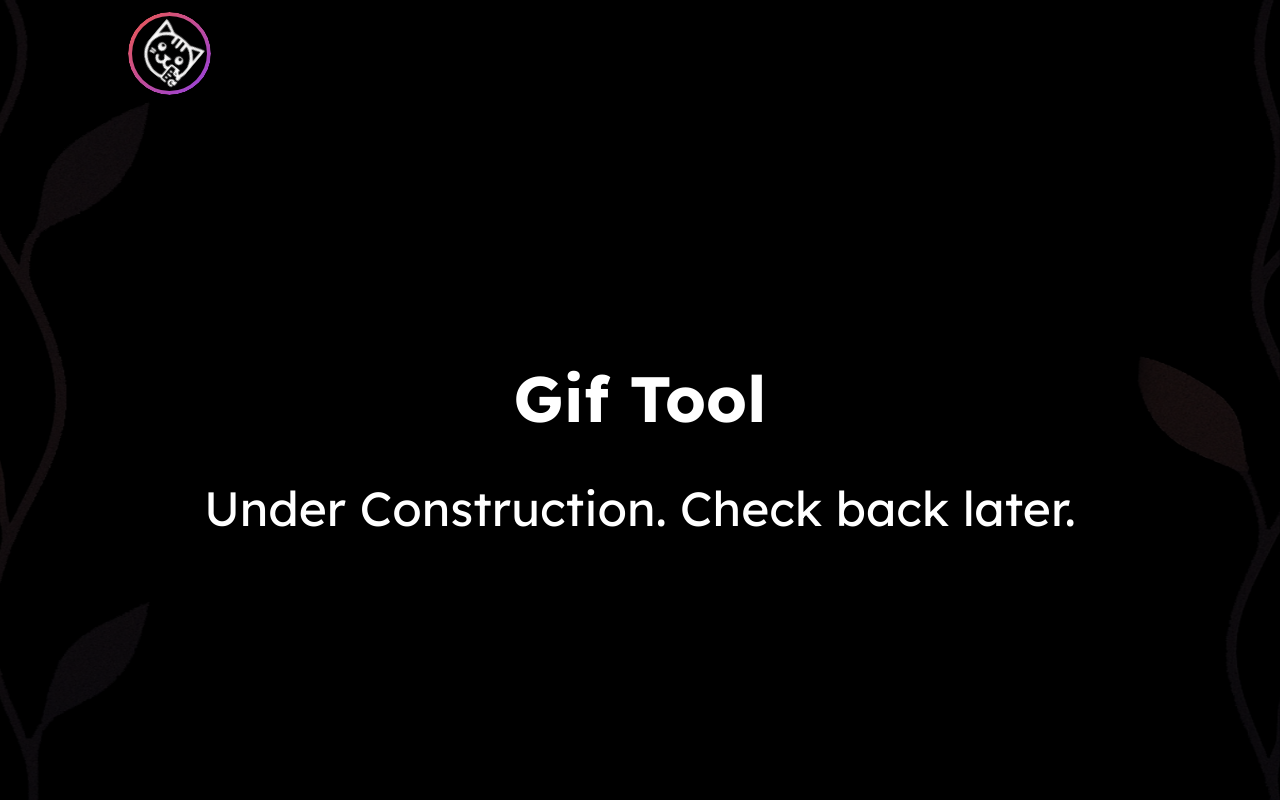
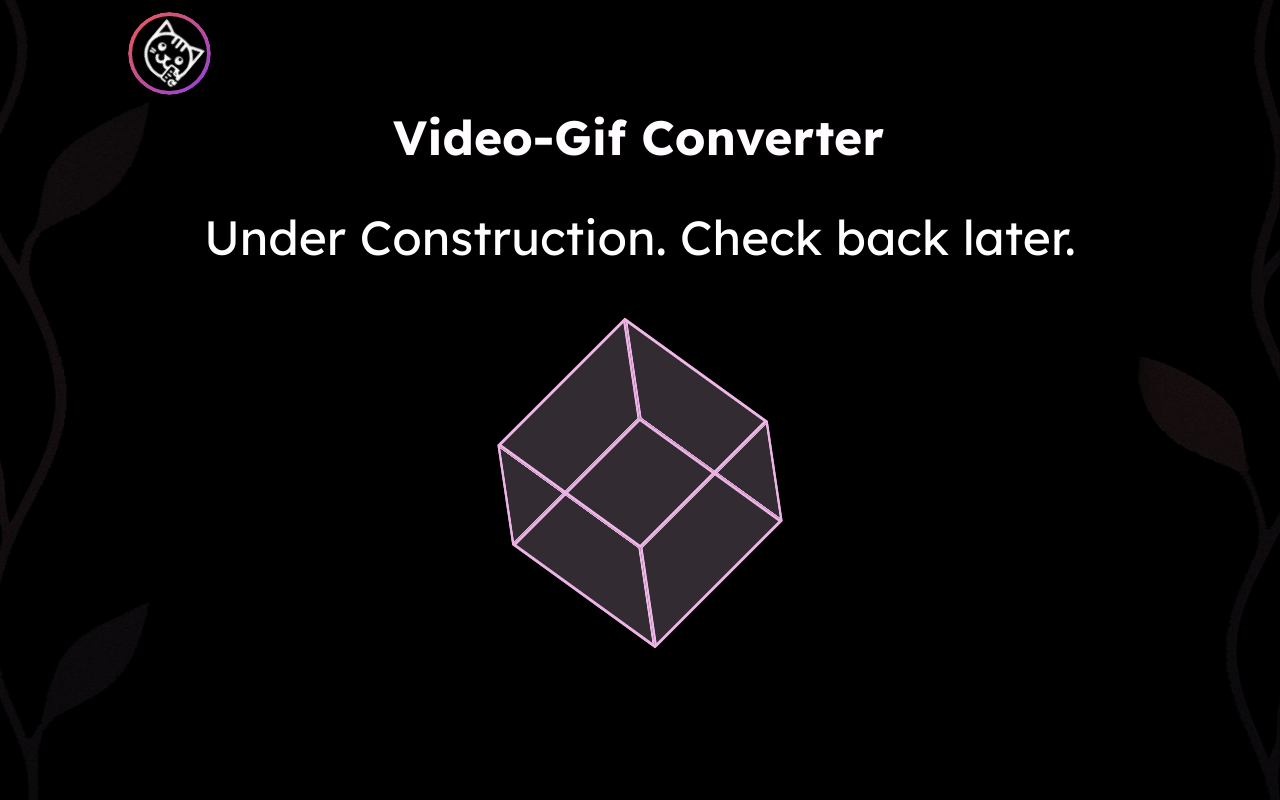
Before and after one commit to toricodesthings/Convertifile-Webapp, a Next.js app: page /giftool in a window 1280 px wide. Built offline with nearby package versions, Linux system fonts and the light colour scheme.

Commit message:
update UI

```diff
--- a/src/app/documentconverter/docconverter.module.css
+++ b/src/app/documentconverter/docconverter.module.css
@@ -15,8 +15,7 @@
   position: relative;
   text-align: center;
   color: var(--title-text-color);
-  text-shadow: 0 2px 4px rgba(var(--text-shadow-color-rgb), 0.2),
-  0 0 1px rgba(var(--subtle-glow-rgb-2), 0.5);
+  text-shadow: 0 1px 2px rgba(var(--subtle-glow-rgb-2), 0.1);
   overflow: hidden;
   white-space: nowrap;
   animation: typing 1.2s steps(40, end);
--- /dev/null
+++ b/src/app/giftool/giftool.module.css
@@ -0,0 +1,89 @@
+.container {
+    display: flex;
+    flex-direction: column;
+    align-items: center;
+    width: 80%;
+    height: 100%;
+    justify-content: flex-start;
+    gap: 5vh;
+    padding-top: 1.5vh;
+    margin: 0 auto;
+  }
+
+  .pageTitle {
+    font-size: clamp(2rem, 4vw, 3rem);
+    position: relative;
+    text-align: center;
+    color: var(--title-text-color);
+    text-shadow: 0 1px 2px rgba(var(--subtle-glow-rgb-2), 0.1);
+    overflow: hidden;
+    white-space: nowrap;
+    animation: typing 1.2s steps(40, end);
+    border-right: 3px solid transparent;
+  }
+
+  @keyframes typing {
+    from { width: 0 }
+    to { width: 100% }
+  }
+
+  .spinner {
+    margin-top: 10vh;
+    width: 15vw;
+    height: 15vw;
+    --clr: rgb(237, 179, 230);
+    --clr-alpha: rgba(253, 222, 255, 0.1);
+    animation: spinner 1.6s infinite ease;
+    transform-style: preserve-3d;
+
+  }
+
+  .spinner > div {
+    background-color: var(--clr-alpha);
+    height: 100%;
+    position: absolute;
+    width: 100%;
+    border: 3.5px solid var(--clr);
+  }
+
+  .spinner div:nth-of-type(1) {
+    transform: translateZ(-7.5vw) rotateY(180deg);
+  }
+
+  .spinner div:nth-of-type(2) {
+    transform: rotateY(-270deg) translateX(50%);
+    transform-origin: top right;
+  }
+
+  .spinner div:nth-of-type(3) {
+    transform: rotateY(270deg) translateX(-50%);
+    transform-origin: center left;
+  }
+
+  .spinner div:nth-of-type(4) {
+    transform: rotateX(90deg) translateY(-50%);
+    transform-origin: top center;
+  }
+
+  .spinner div:nth-of-type(5) {
+    transform: rotateX(-90deg) translateY(50%);
+    transform-origin: bottom center;
+  }
+
+  .spinner div:nth-of-type(6) {
+    transform: translateZ(7.5vw);
+  }
+
+  @keyframes spinner {
+    0% {
+      transform: rotate(45deg) rotateX(-25deg) rotateY(25deg);
+    }
+
+    50% {
+      transform: rotate(45deg) rotateX(-385deg) rotateY(25deg);
+    }
+
+    100% {
+      transform: rotate(45deg) rotateX(-385deg) rotateY(385deg);
+    }
+  }
--- a/src/app/giftool/page.tsx
+++ b/src/app/giftool/page.tsx
@@ -1,10 +1,19 @@
 import React from 'react';
+import styles from './giftool.module.css';
 
 const GifToolPage = () => {
     return (
-        <div style={{ textAlign: 'center', display: 'flex', flexDirection: 'column', alignItems: 'center', justifyContent: 'center', gap: '5vh', height: '100%' }}>
-            <h1 style={{ fontSize: '4rem'}}>Gif Tool</h1>
+        <div className={styles.container}>
+            <h1 className={styles.pageTitle}>Video-Gif Converter</h1>
             <p style={{ fontSize: '3rem'}}>Under Construction. Check back later.</p>
+            <div className={styles.spinner}>
+                <div />
+                <div />
+                <div />
+                <div />
+                <div />
+                <div />
+            </div>
         </div>
     );
 };
--- a/src/app/imageconverter/imageconverter.module.css
+++ b/src/app/imageconverter/imageconverter.module.css
@@ -15,8 +15,7 @@
   position: relative;
   text-align: center;
   color: var(--title-text-color);
-  text-shadow: 0 2px 4px rgba(var(--text-shadow-color-rgb), 0.2),
-  0 1px 1px rgba(var(--subtle-glow-rgb-2), 0.1);
+  text-shadow: 0 1px 2px rgba(var(--subtle-glow-rgb-2), 0.1);
   overflow: hidden;
   white-space: nowrap;
   animation: typing 1.2s steps(40, end);
--- a/src/app/imageconverter/page.tsx
+++ b/src/app/imageconverter/page.tsx
@@ -400,7 +400,7 @@ const ImageConverterPage = () => {
   } = useDropzone({
     onDrop,
     accept: { 'image/*': [] },
-    noClick: true, // We'll use our own button for file dialog
+    noClick: true,
     multiple: true,
     maxSize: MAX_FILE_SIZE_BYTES
   });
--- a/src/app/mediaconverter/mediaconverter.module.css
+++ b/src/app/mediaconverter/mediaconverter.module.css
@@ -15,8 +15,7 @@
   position: relative;
   text-align: center;
   color: var(--title-text-color);
-  text-shadow: 0 2px 4px rgba(var(--text-shadow-color-rgb), 0.2),
-  0 0 1px rgba(var(--subtle-glow-rgb-2), 0.5);
+  text-shadow: 0 1px 2px rgba(var(--subtle-glow-rgb-2), 0.1);
   overflow: hidden;
   white-space: nowrap;
   animation: typing 1.2s steps(40, end);
```
